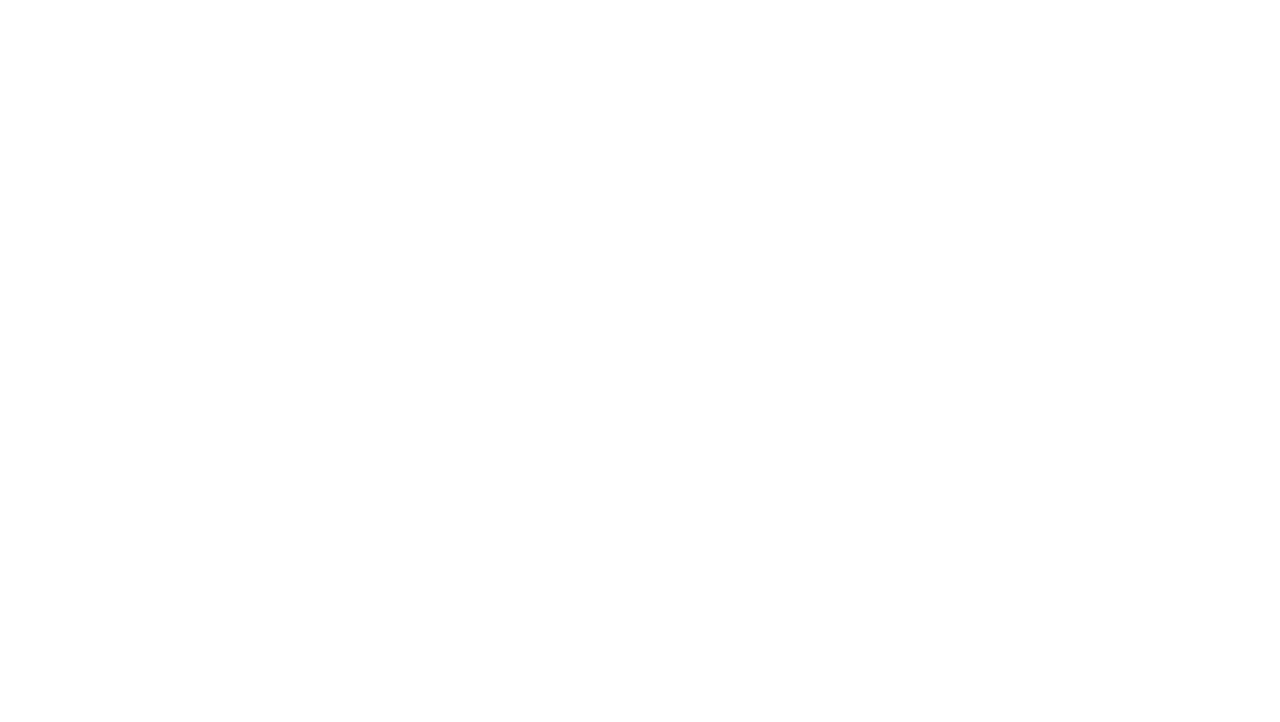
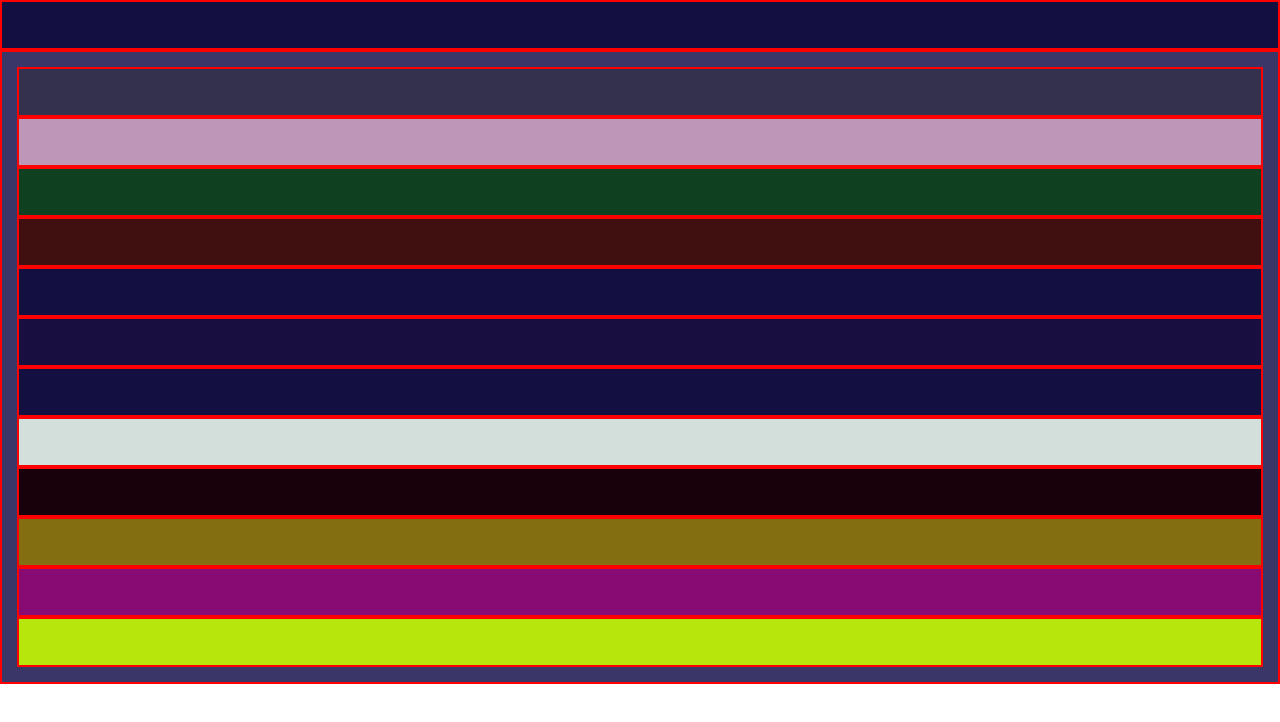
Before and after one commit to tuyenpv1510/kalles-shopify, a plain HTML site: page index.html in a window 1280 px wide. Drawn offline with Linux system fonts and the light colour scheme.

Commit message:
huy sửa

```diff
--- a/index.css
+++ b/index.css
@@ -27,3 +27,66 @@ html {
     scroll-padding-top: 7rem;
     scroll-behavior: smooth;
 }
+
+#header-banner {
+    background-color: #130f40;
+}
+
+#wrapper {
+    background-color: #3a3668;
+}
+
+#header-top {
+    background-color: #33314d;
+}
+
+#header-3 {
+    background-color: #be97b8;
+}
+
+#slide-show {
+    background-color: #0f401f;
+}
+
+#type-colection {
+     background-color: #400f0f;
+}
+
+#type-featured-collection {
+     background-color: #400f0f;
+}
+
+#type-banner {
+     background-color: #180f40;
+}
+
+#type-featured-collection {
+     background-color: #130f40;
+}
+
+#type-featured-blog {
+     background-color: #d3dfdb;
+}
+
+#tyoe-instagram {
+     background-color: #18010b;
+}
+
+#type-shipping {
+     background-color: #836e11;
+}
+
+#footer-top {
+     background-color: #880a73;
+}
+
+#footer-bot {
+     background-color: #b7e60d;
+}
+
+.section {
+    width: 100%;
+    min-height: 50px;
+    border: 2px solid red;
+    padding: 15px;
+}
--- a/index.html
+++ b/index.html
@@ -18,6 +18,62 @@
 </head>
 
 <body>
+
+    <section class="section" id="header-banner"></section>
+
+    <section class="section" id="wrapper">
+        <header>
+            <section class="section" id="header-top"></section>
+            <section class="section" id="header-3"></section>
+        </header>
+        <section>
+            <section class="section" id="slide-show"></section>
+            <section class="section" id="type-colection"></section>
+            <section class="section" id="type-featured-collection"></section>
+            <section class="section" id="type-banner"></section>
+            <section class="section" id="type-featured-collection"></section>
+            <section class="section" id="type-featured-blog"></section>
+            <section class="section" id="tyoe-instagram"></section>
+            <section class="section" id="type-shipping"></section>
+
+        </section>
+        <footer>
+            <section class="section" id="footer-top"></section>
+            <section class="section" id="footer-bot"></section>
+        </footer>
+
+
+    </section>
+
+
+
+
+
+
+
+
+
+
+
+
+
+
+
+
+
+
+
+
+
+
+
+
+
+
+
+
+
+
 
     <!-- header section starts -->
 
```
